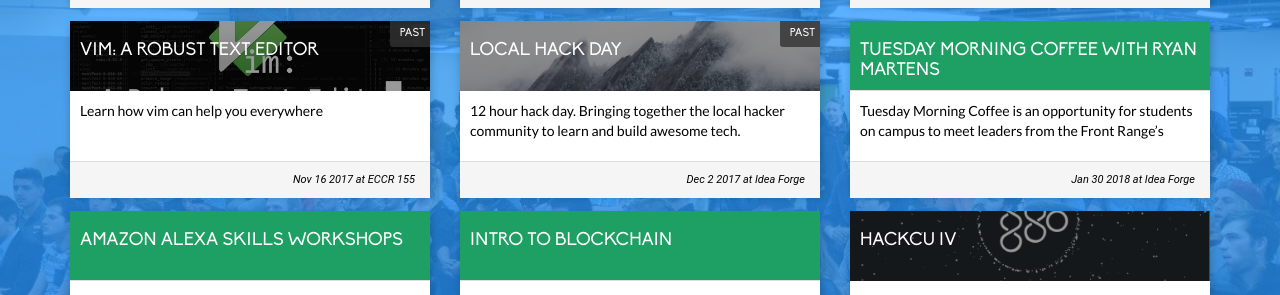
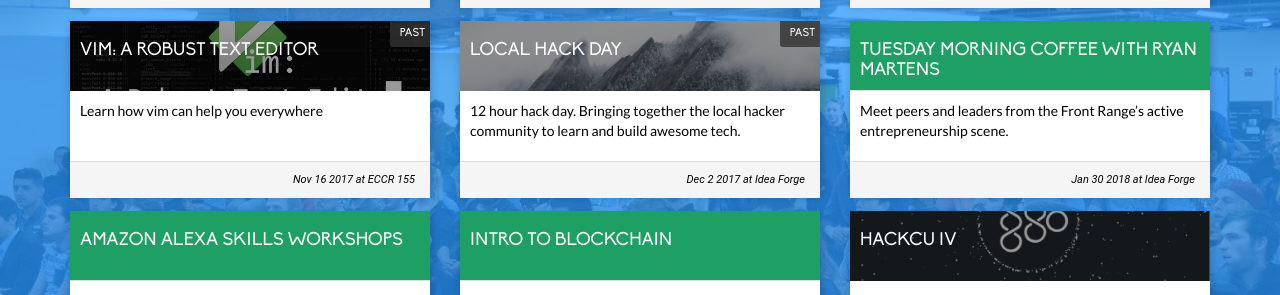
Before and after one commit to casassg/events-landing, a Jekyll site: the page built from index.md, in a window 1280 px wide. Shown: the part 1041-1336 px from the top of the page. Built offline with Jekyll 4.4.1, drawn with Linux system fonts in a browser that asks for light colours; nearby versions of some CDN libraries.

Commit message:
Update events.yml

```diff
--- a/_data/events.yml
+++ b/_data/events.yml
@@ -41,7 +41,7 @@
   date: 2018-01-30 7:45 AM
   end-date: 2018-01-30 8:45 AM
   location: Idea Forge
-  line: "Tuesday Morning Coffee is an opportunity for students on campus to meet leaders from the Front Range’s entrepreneurship scene."
+  line: "Meet peers and leaders from the Front Range’s active entrepreneurship scene."
   url: https://siliconflatirons.org/events/tuesday-morning-coffee-2/
 
 - name: "Amazon Alexa Skills Workshops"
```
